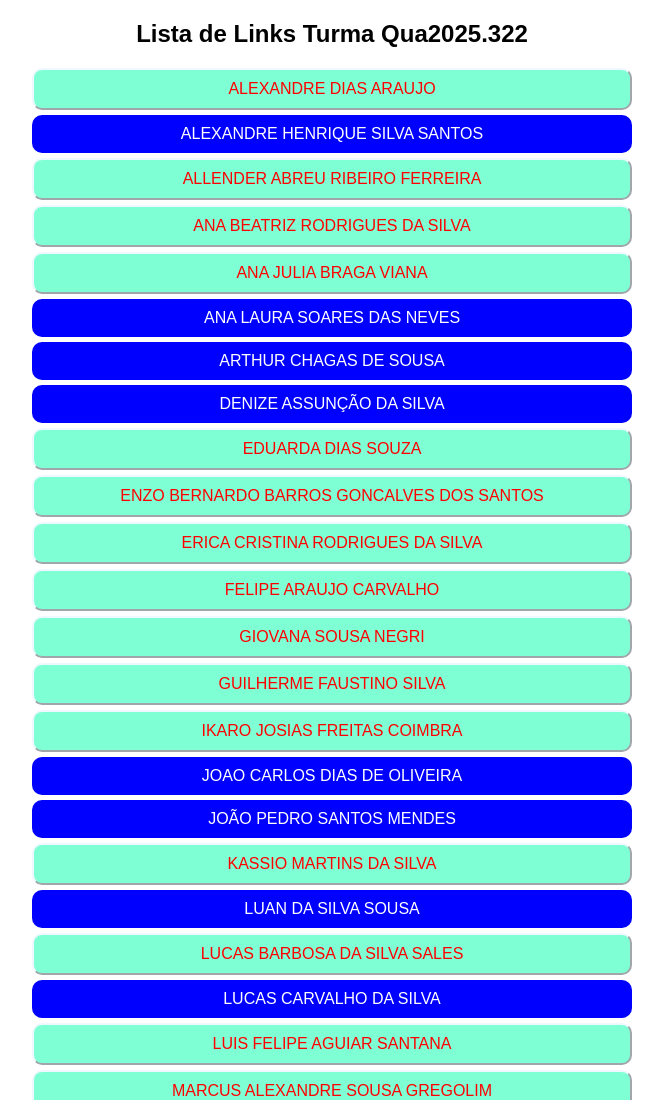
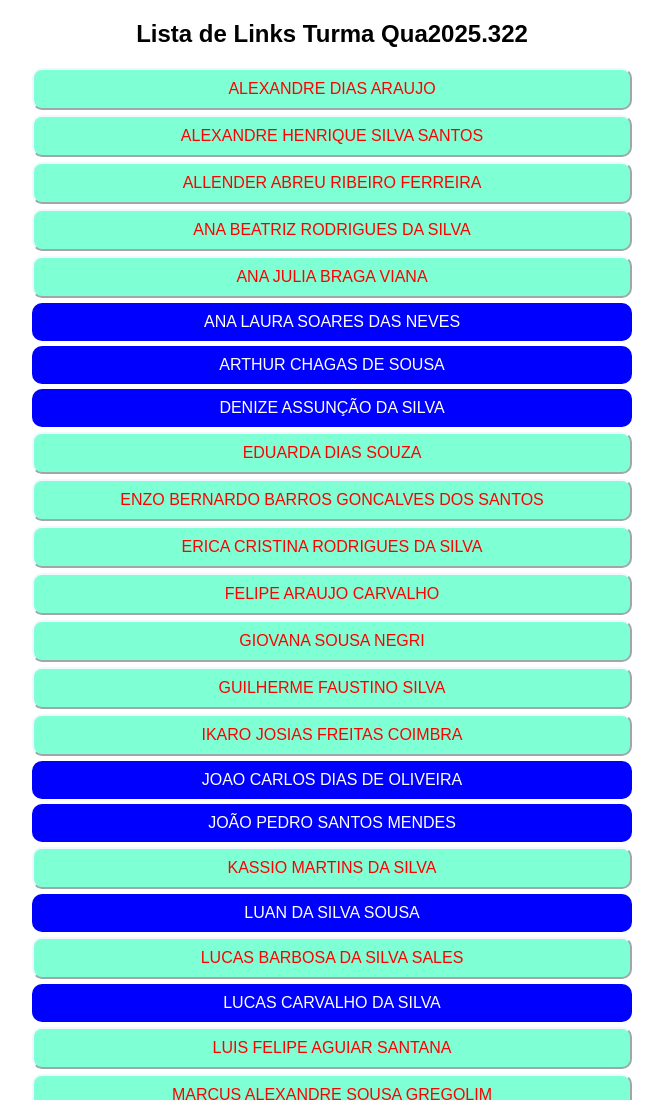
Before and after one commit to sousamacedo18/qua2025322, a plain HTML site: page index.html in a window 1280 px wide. Shown: the top 1100 px of the page, without its empty margins (308-971 px from the left). Drawn offline with Linux system fonts and the light colour scheme.

Commit message:
Update index.html
adicionei

```diff
--- a/index.html
+++ b/index.html
@@ -41,7 +41,7 @@
     <div class="container">
         <h2>Lista de Links Turma Qua2025.322</h2>
         <button onclick="window.location.href='https://alexandredias6.github.io/site/'">ALEXANDRE DIAS ARAUJO</button>
-        <span class="no-link">ALEXANDRE HENRIQUE SILVA SANTOS</span>
+        <button onclick="window.location.href='https://alexaandreherinque.github.io/site'">ALEXANDRE HENRIQUE SILVA SANTOS</button>
         <button onclick="window.location.href='https://allender2187.github.io/site/'">ALLENDER ABREU RIBEIRO FERREIRA</button>
         <button onclick="window.location.href='https://beatrizsilva17.github.io/site/'">ANA BEATRIZ RODRIGUES DA SILVA</button>
         <button onclick="window.location.href='https://najuhh453.github.io/site/'">ANA JULIA BRAGA VIANA</button>
```
